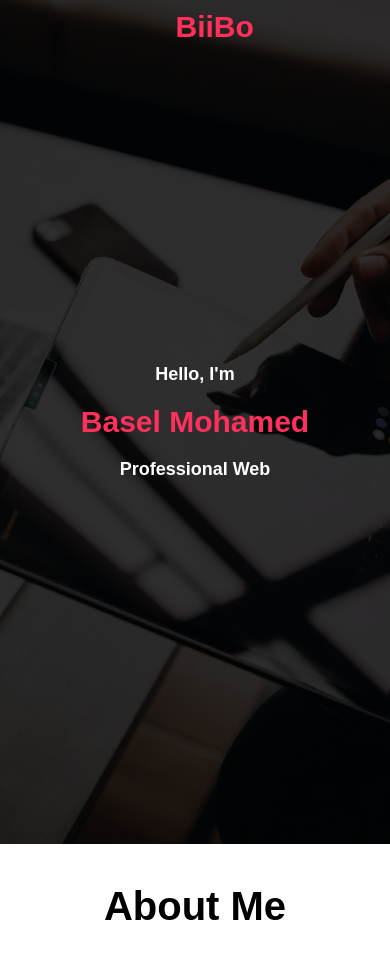
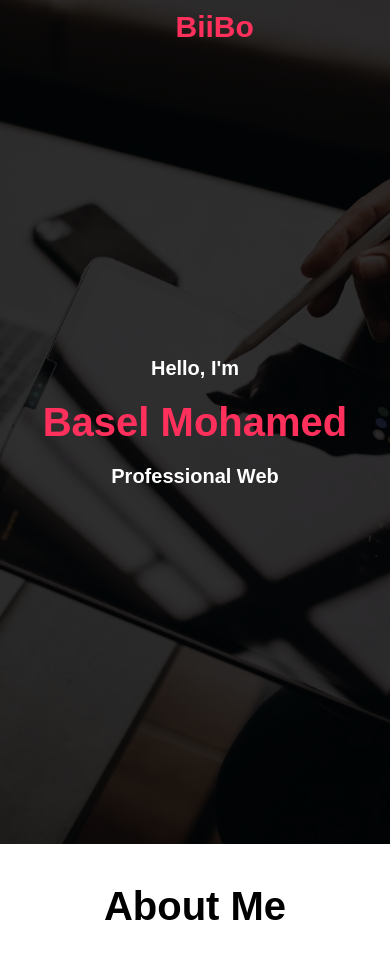
Before and after one commit to BiiBo0/portfolio, a plain HTML site: page index.html in a window 390 px wide. Shown: the top 958 px of the page. Drawn offline with Linux system fonts and the light colour scheme.

Commit message:
Add files via upload

```diff
--- a/style.css
+++ b/style.css
@@ -312,6 +312,10 @@ body {
 }
 
 @media screen and (max-width: 768px) {
+
+    body{
+        overflow-x: hidden;
+    }
     .navbar {
       /* flex-direction: column; */
     padding: 10px;
@@ -391,7 +395,7 @@ body {
     }
   }
 
-  @media screen and (max-width: 480px) {
+  /* @media screen and (max-width: 480px) {
     .home h1 {
       font-size: 30px;
     }
@@ -419,7 +423,7 @@ body {
     .item p {
       font-size: 14px;
     }
-  }
+  } */
 
 /* @media screen and (max-width: 768px) {
 
```
